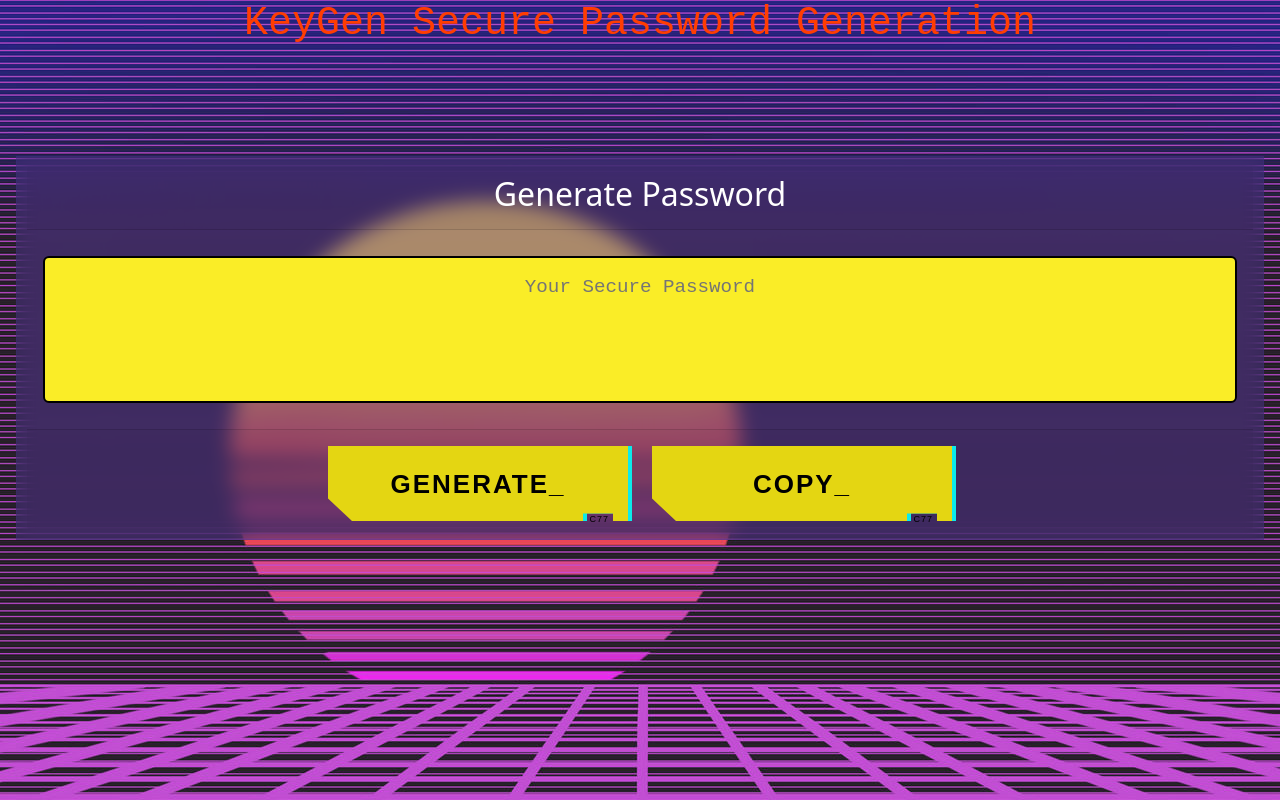
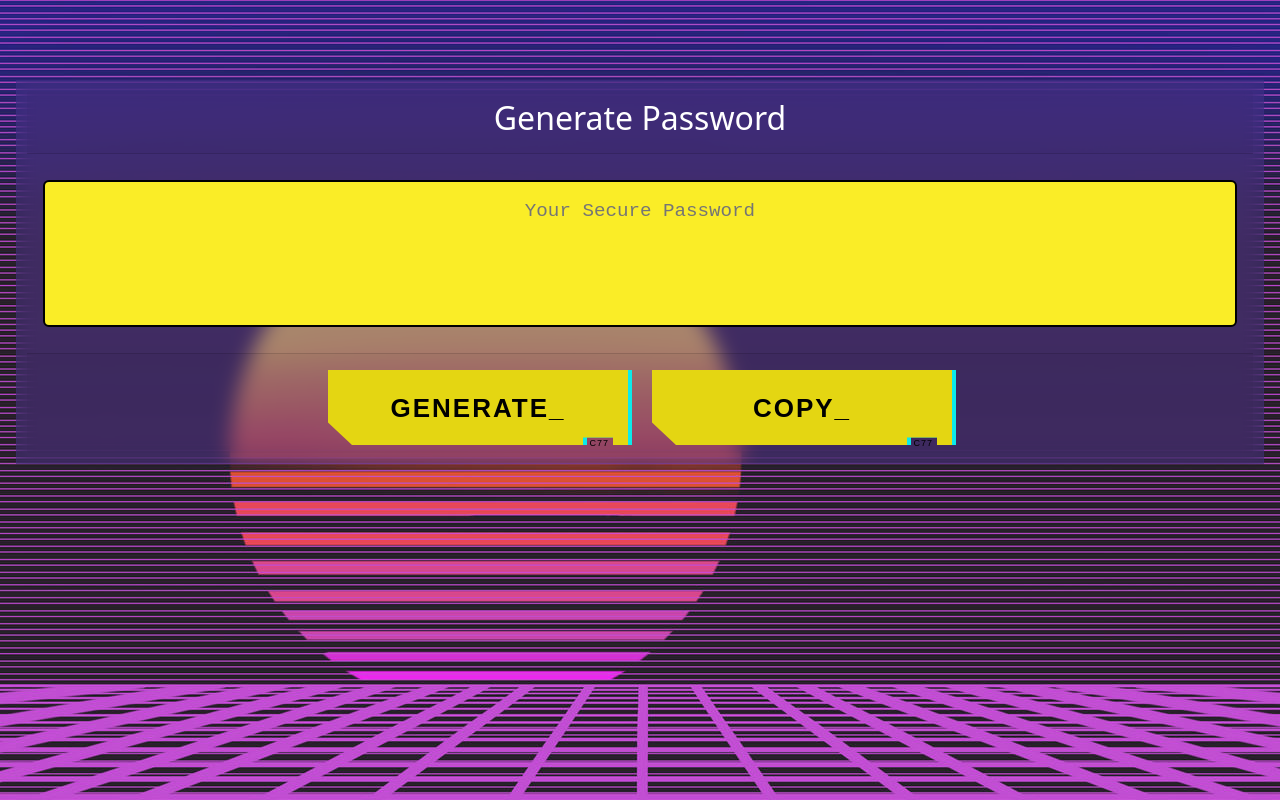
Before and after one commit to puentebravo/KeyGen-2.0, a React (Create React App) app: page / in a window 1280 px wide. Built offline with nearby package versions, Linux system fonts and the light colour scheme.

Commit message:
Removed lead component

```diff
--- a/src/App.js
+++ b/src/App.js
@@ -1,11 +1,10 @@
-import Lead from "./components/lead/index";
+
 import PassCard from "./components/passcard/index";
 import "./App.css";
 
 function App() {
   return (
     <div>
-      <Lead />
       <PassCard />
     </div>
   );
```
